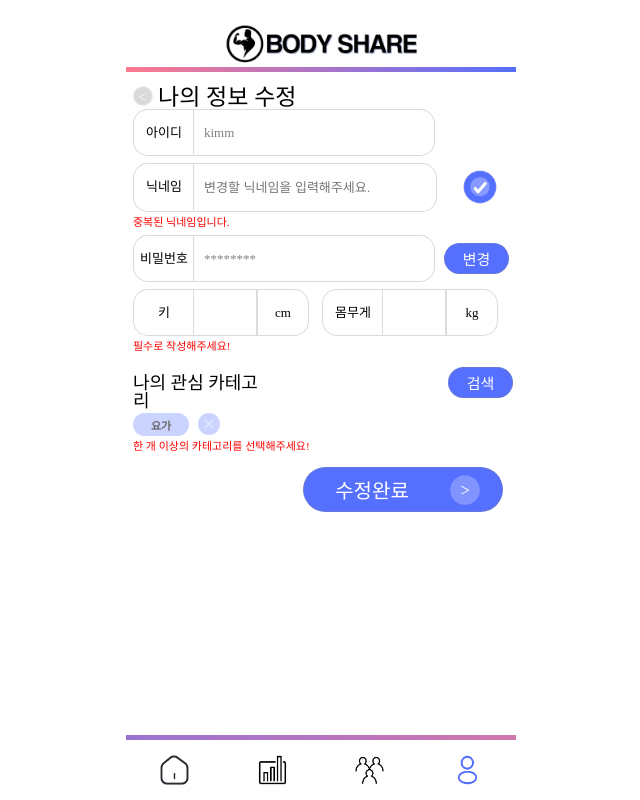
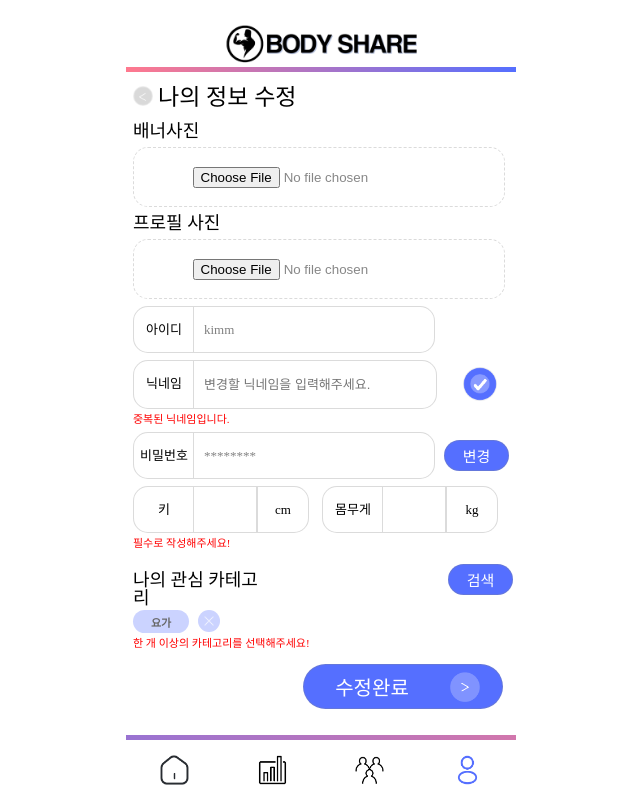
Before and after one commit to UNILION/BodyShare, a React (Create React App) app in the folder BodyShare-app/: page /mypage/modify in a window 1280 px wide. Shown: the whole page, without its empty margins (319-959 px from the left). Built offline with nearby package versions, Linux system fonts and the light colour scheme.

Commit message:
refactor: 코드 한 파일로 정리

```diff
--- a/BodyShare-app/src/pages/mypage/myprofilemod/ProfileMod.js
+++ b/BodyShare-app/src/pages/mypage/myprofilemod/ProfileMod.js
@@ -1,8 +1,45 @@
 import styled from "styled-components";
 import { useNavigate } from "react-router-dom";
-import checkButton from "assets/Img/circletcheck.png"
-import ButtonTT from "pages/mypage/newverst/ButtonTT"
+import checkButton from "assets/Img/circletcheck.png";
+import ButtonTT from "pages/mypage/newverst/ButtonTT";
 
+const Titleo = styled.p`
+  margin-top: 20px;
+  font-size: 18px;
+`;
+
+const BannerPic = styled.button`
+  margin-top: 7px;
+  border: 1px solid rgba(135, 135, 135, 0.3);
+  border-radius: 15px;
+  border-style: dashed;
+  width: 372px;
+  height: 60px;
+  background-color: #FFFFFF;
+  color: #878787;
+  font-size: 13px;
+`;
+
+const PicInput = styled.input`
+  cursor: pointer;
+`
+
+const TitleT = styled.p`
+  margin-top: 7px;
+  font-size: 18px;
+`;
+
+const ProfilePic = styled.button`
+  margin-top: 7px;
+  border: 1px solid rgba(135, 135, 135, 0.3);
+  border-style: dashed;
+  border-radius: 15px;
+  width: 372px;
+  height: 60px;
+  background-color: #FFFFFF;
+  color: #878787;
+  font-size: 13px;
+`;
 
 const Idul = styled.ul`
   margin-top: 7px;
@@ -135,6 +172,18 @@ const ProfileMod = function () {
 
   return (
     <>
+      <Titleo>배너사진</Titleo>
+      <BannerPic>
+        <PicInput type="file"
+          accept="image/gif, image/jpeg, image/png, image/jpg">
+        </PicInput>
+      </BannerPic>
+      <TitleT>프로필 사진</TitleT>
+      <ProfilePic>
+        <PicInput type="file"
+          accept="image/gif, image/jpeg, image/png, image/jpg">
+        </PicInput>
+      </ProfilePic>
       <Idul>
         <Titlej>아이디</Titlej>
         <Titlen>kimm</Titlen>
@@ -172,7 +221,7 @@ const ProfileMod = function () {
       </BodyDiv>
       <Bodywarnig>필수로 작성해주세요!</Bodywarnig>
     </>
-  )
+  );
 };
 
 export default ProfileMod;
```
Lines whose indentation alone changed are shown as unchanged.
